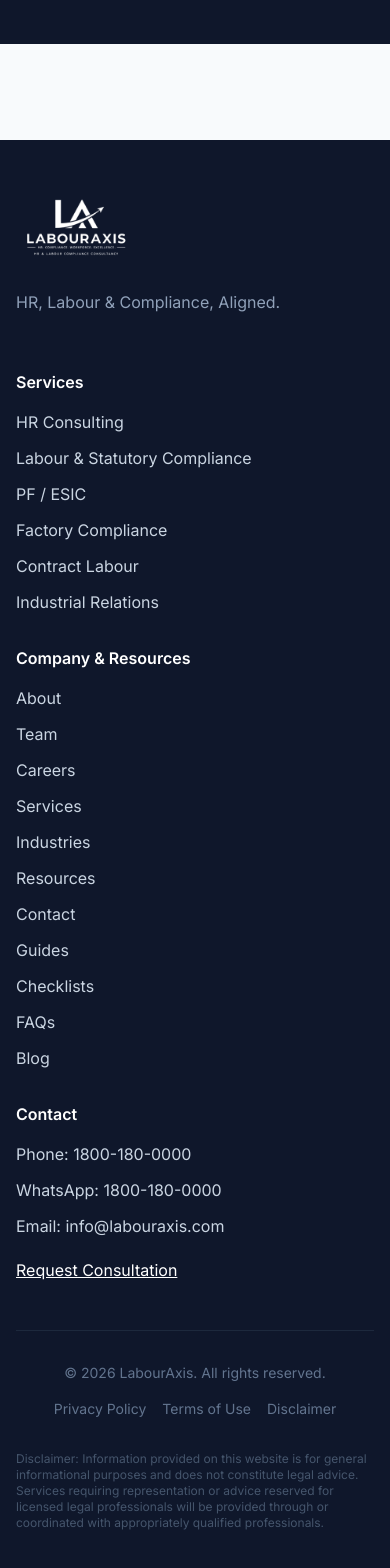
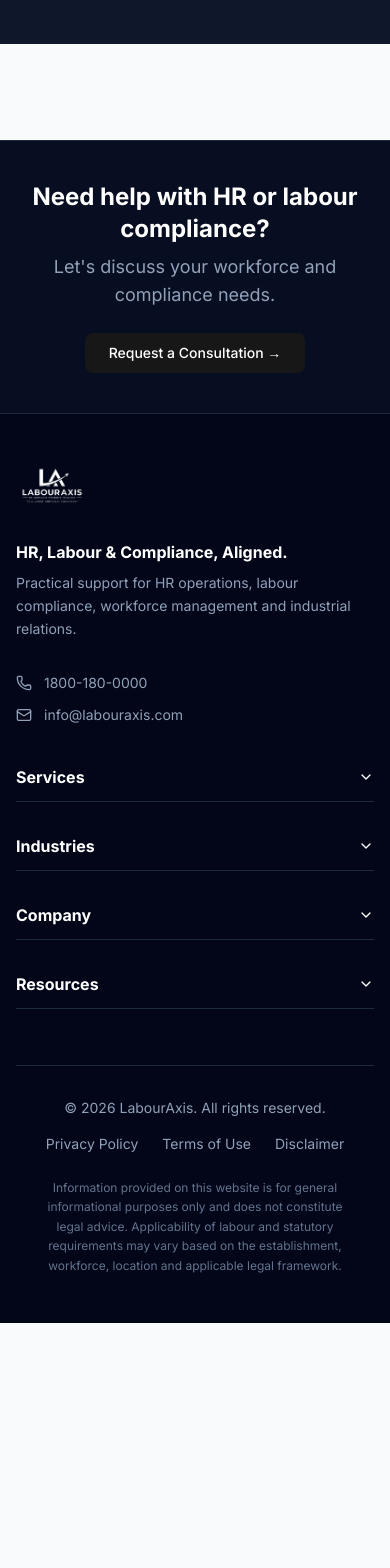
Before and after one commit to Mahesh55703/msw, a Next.js app: page / in a window 390 px wide. Shown: the part 8031-9599 px from the top of the page. After the commit the page ends 9354 px from the top, so only its background shows below. Built offline with nearby package versions, Linux system fonts and the light colour scheme.

Commit message:
Redesign footer with CTA strip, 4 columns, and mobile accordions

```diff
--- a/components/layout/Footer.tsx
+++ b/components/layout/Footer.tsx
@@ -1,28 +1,19 @@
 import Link from "next/link";
 import Image from "next/image";
 import { footerNav } from "@/data/navigation";
+import { Phone, Mail, ChevronDown } from "lucide-react";
+import { buttonVariants } from "@/components/ui/button";
 
-export default function Footer() {
+function FooterColumn({ title, items }: { title: string, items: {title: string, href: string}[] }) {
   return (
-    <footer className="bg-slate-900 text-slate-300 py-12 md:py-16">
-      <div className="container mx-auto px-4 md:px-8">
-        <div className="grid grid-cols-1 md:grid-cols-2 lg:grid-cols-5 gap-8 mb-12">
-
-          <div className="lg:col-span-2">
-            <Link href="/" className="inline-block mb-4">
-              <Image src="/logo-transparent.png" alt="LabourAxis Logo" width={400} height={100} className="object-contain h-20 w-auto brightness-0 invert" />
-            </Link>
-            <p className="text-slate-400 mb-6 max-w-sm">
-              HR, Labour & Compliance, Aligned.
-            </p>
-          </div>
-
-          <div>
-            <h3 className="text-white font-semibold mb-4">Services</h3>
-            <ul className="flex flex-col gap-3">
-              {footerNav.services.map((item) => (
+    <>
+      {/* Desktop View */}
+      <div className="hidden md:block">
+        <h3 className="font-bold text-white mb-4">{title}</h3>
+        <ul className="flex flex-col gap-2.5 text-sm">
+          {items.map((item) => (
             <li key={item.href}>
-                  <Link href={item.href} className="hover:text-white transition-colors">
+              <Link href={item.href} className="text-slate-400 hover:text-white transition-colors">
                 {item.title}
               </Link>
             </li>
@@ -30,56 +21,108 @@ export default function Footer() {
         </ul>
       </div>
 
-          <div>
-            <h3 className="text-white font-semibold mb-4">Company & Resources</h3>
-            <ul className="flex flex-col gap-3">
-              {footerNav.company.map((item) => (
+      {/* Mobile View */}
+      <details className="group md:hidden">
+        <summary className="flex items-center justify-between font-bold text-white mb-2 cursor-pointer list-none [&::-webkit-details-marker]:hidden border-b border-slate-800 pb-3">
+          {title}
+          <ChevronDown className="w-4 h-4 group-open:rotate-180 transition-transform" />
+        </summary>
+        <ul className="flex flex-col gap-3 py-3 text-sm">
+          {items.map((item) => (
             <li key={item.href}>
-                  <Link href={item.href} className="hover:text-white transition-colors">
-                    {item.title}
-                  </Link>
-                </li>
-              ))}
-              {footerNav.resources.map((item) => (
-                <li key={item.href}>
-                  <Link href={item.href} className="hover:text-white transition-colors">
+              <Link href={item.href} className="text-slate-400 hover:text-white transition-colors block">
                 {item.title}
               </Link>
             </li>
           ))}
         </ul>
+      </details>
+    </>
+  );
+}
+
+export default function Footer() {
+  return (
+    <footer className="bg-slate-950 text-slate-300">
+
+      {/* CTA Strip */}
+      <div className="border-t border-b border-slate-800 bg-slate-900/50">
+        <div className="container mx-auto px-4 md:px-8 py-10 md:py-14">
+          <div className="flex flex-col md:flex-row items-center justify-between gap-6 text-center md:text-left">
+            <div>
+              <h2 className="text-2xl md:text-3xl font-bold text-white mb-2">Need help with HR or labour compliance?</h2>
+              <p className="text-slate-400 text-lg">Let's discuss your workforce and compliance needs.</p>
+            </div>
+            <Link href="/contact" className={buttonVariants({ size: "lg", className: "bg-blue-600 hover:bg-blue-700 text-white shrink-0" })}>
+              Request a Consultation &rarr;
+            </Link>
+          </div>
+        </div>
       </div>
 
+      {/* Main Footer */}
+      <div className="container mx-auto px-4 md:px-8 py-12 md:py-16">
+        <div className="grid grid-cols-1 md:grid-cols-2 lg:grid-cols-4 gap-x-8 gap-y-6">
+
+          {/* Column 1: LabourAxis */}
+          <div className="lg:pr-8 mb-4 md:mb-0">
+            <Link href="/" className="inline-block mb-6">
+              <Image src="/logo-transparent.png" alt="LabourAxis Logo" width={200} height={50} className="object-contain h-12 w-auto brightness-0 invert" />
+            </Link>
+            <p className="text-white font-bold mb-2">HR, Labour & Compliance, Aligned.</p>
+            <p className="text-slate-400 text-sm leading-relaxed mb-8">
+              Practical support for HR operations, labour compliance, workforce management and industrial relations.
+            </p>
+
+            <div className="space-y-3 text-sm text-slate-400">
+              <a href="tel:18001800000" className="flex items-center gap-3 hover:text-white transition-colors group">
+                <Phone className="w-4 h-4 group-hover:text-blue-400" />
+                1800-180-0000
+              </a>
+              <a href="mailto:info@labouraxis.com" className="flex items-center gap-3 hover:text-white transition-colors group">
+                <Mail className="w-4 h-4 group-hover:text-blue-400" />
+                info@labouraxis.com
+              </a>
+            </div>
+          </div>
+
+          {/* Column 2: Services */}
           <div>
-            <h3 className="text-white font-semibold mb-4">Contact</h3>
-            <ul className="flex flex-col gap-3">
-              <li>Phone: <a href="tel:18001800000" className="hover:text-white transition-colors">1800-180-0000</a></li>
-              <li>WhatsApp: <a href="https://wa.me/18001800000" className="hover:text-white transition-colors">1800-180-0000</a></li>
-              <li>Email: <a href="mailto:info@labouraxis.com" className="hover:text-white transition-colors">info@labouraxis.com</a></li>
-              <li className="mt-2">
-                <Link href="/contact" className="text-white underline hover:no-underline">
-                  Request Consultation
-                </Link>
-              </li>
-            </ul>
+            <FooterColumn title="Services" items={footerNav.services} />
+          </div>
+
+          {/* Column 3: Industries */}
+          <div>
+            <FooterColumn title="Industries" items={footerNav.industries} />
+          </div>
+
+          {/* Column 4: Company & Resources */}
+          <div className="flex flex-col gap-6 md:gap-8">
+            <div>
+              <FooterColumn title="Company" items={footerNav.company} />
+            </div>
+            <div>
+              <FooterColumn title="Resources" items={footerNav.resources} />
+            </div>
           </div>
 
         </div>
 
-        <div className="pt-8 border-t border-slate-800 flex flex-col md:flex-row justify-between items-center gap-4 text-sm text-slate-500">
-          <p>© {new Date().getFullYear()} LabourAxis. All rights reserved.</p>
-          <div className="flex gap-4">
+        {/* Legal Bar */}
+        <div className="mt-12 md:mt-16 pt-8 border-t border-slate-800">
+          <div className="flex flex-col md:flex-row justify-between items-center gap-4 text-sm text-slate-400 mb-6">
+            <p>&copy; {new Date().getFullYear()} LabourAxis. All rights reserved.</p>
+            <div className="flex flex-wrap justify-center gap-6">
               {footerNav.legal.map((item) => (
-              <Link key={item.href} href={item.href} className="hover:text-slate-300 transition-colors">
+                <Link key={item.href} href={item.href} className="hover:text-white transition-colors">
                   {item.title}
                 </Link>
               ))}
             </div>
           </div>
 
-        <div className="mt-8 text-xs text-slate-600 max-w-4xl">
-          <p>
-            Disclaimer: Information provided on this website is for general informational purposes and does not constitute legal advice. Services requiring representation or advice reserved for licensed legal professionals will be provided through or coordinated with appropriately qualified professionals.
+          <p className="text-xs text-slate-500 leading-relaxed text-balance md:text-left text-center">
+            Information provided on this website is for general informational purposes only and does not constitute legal advice. Applicability of labour and statutory requirements may vary based on the establishment, workforce, location and applicable legal framework.
           </p>
         </div>
       </div>
--- a/data/navigation.ts
+++ b/data/navigation.ts
@@ -58,9 +58,6 @@ export const footerNav = {
     { title: "About", href: "/about" },
     { title: "Team", href: "/team" },
     { title: "Careers", href: "/careers" },
-    { title: "Services", href: "/services" },
-    { title: "Industries", href: "/industries" },
-    { title: "Resources", href: "/resources" },
     { title: "Contact", href: "/contact" },
   ],
   services: [
@@ -71,11 +68,23 @@ export const footerNav = {
     { title: "Contract Labour", href: "/services/contract-labour-compliance" },
     { title: "Industrial Relations", href: "/services/industrial-relations" },
   ],
+  industries: [
+    { title: "Manufacturing", href: "/industries/manufacturing" },
+    { title: "Engineering", href: "/industries/engineering" },
+    { title: "Automotive", href: "/industries/automotive" },
+    { title: "Construction", href: "/industries/construction" },
+    { title: "Logistics", href: "/industries/logistics-warehousing" },
+    { title: "Hospitality", href: "/industries/hospitality" },
+    { title: "Healthcare", href: "/industries/healthcare" },
+    { title: "MSMEs", href: "/industries/msmes" },
+  ],
   resources: [
-    { title: "Guides", href: "/resources#guides" },
-    { title: "Checklists", href: "/resources#checklists" },
-    { title: "FAQs", href: "/resources#faqs" },
-    { title: "Blog", href: "/resources" },
+    { title: "Resources", href: "/resources" },
+    { title: "Guides", href: "/resources/guides" },
+    { title: "Checklists", href: "/resources/checklists" },
+    { title: "FAQs", href: "/resources/faqs" },
+    { title: "Articles", href: "/resources/articles" },
+    { title: "Compliance Health Check", href: "/compliance-health-check" },
   ],
   legal: [
     { title: "Privacy Policy", href: "/privacy-policy" },
```
Lines whose indentation alone changed are shown as unchanged.
